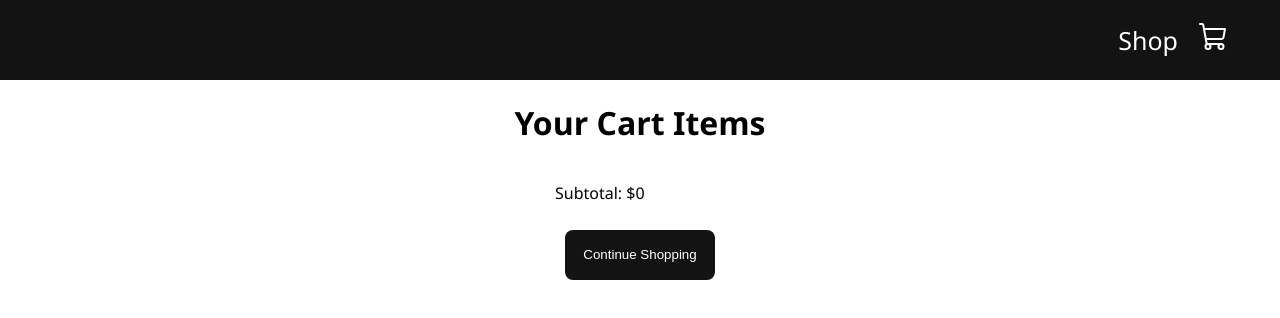
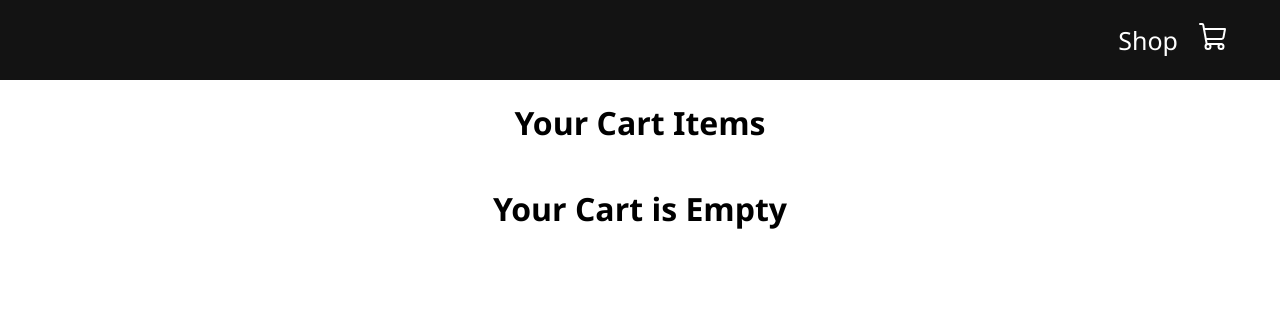
Before and after one commit to Pouria-Samadi/Shopping-Cart-, a React (Vite) app: page /cart in a window 1280 px wide. Shown: the top 318 px of the page. Built offline with nearby package versions, Linux system fonts and the light colour scheme.

Commit message:
Showing Notice when your cart is Empty

```diff
--- a/src/pages/Cart/Cart.jsx
+++ b/src/pages/Cart/Cart.jsx
@@ -26,11 +26,15 @@
           }
         })}
       </div>
+      {totalAmount > 0 ? (
       <div className="checkout">
         <p> Subtotal: ${totalAmount} </p>
         <button onClick={()=> navigate("/")}>
            Continue Shopping </button>
       </div>
+           ) : (
+            <h1>Your Cart is Empty</h1>
+           )}
     </div>
   );
 };
```
